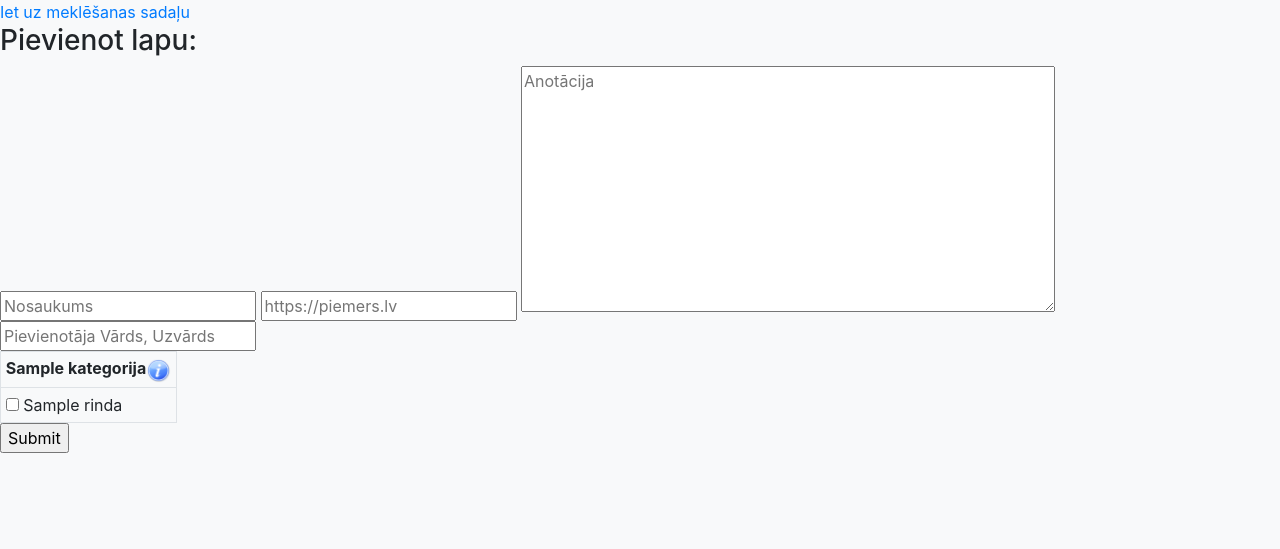
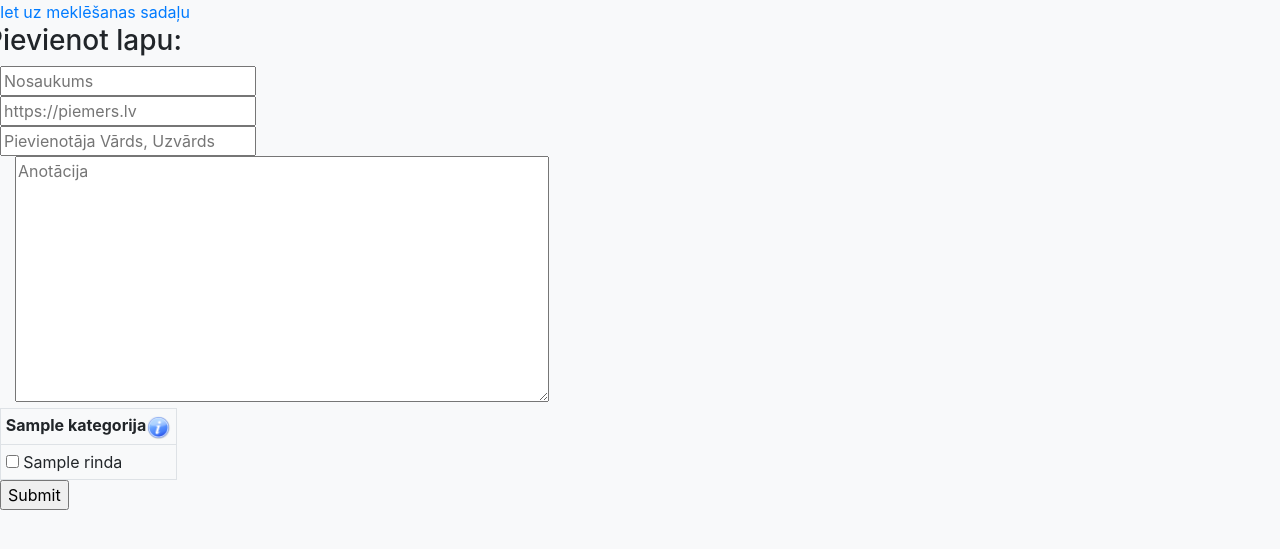
Before and after one commit to martabritala/skolotajuDB, a Flask app: template templates/index1.html in a window 1280 px wide. Shown: the top 549 px of the page. Run offline with Flask 2, Linux system fonts and the light colour scheme; the template is opened without the code that fills it: most values are stand-ins (such as "Sample title", 1, 10 or a date in 2020); parts of the project's set-up code (start-up, migrations or seed data) failed here and were passed over; some libraries are stand-ins or nearby versions.

Commit message:
samainiju vietam???

```diff
--- a/templates/index1.html
+++ b/templates/index1.html
@@ -15,11 +15,25 @@
   <body class="bg-light">
     <a href="./mekletajs">Iet uz meklēšanas sadaļu</a>
     <form method="POST">
+      <div class="row">
       <h3>Pievienot lapu:   </h3>
-      <input type="text" name="nosaukums" placeholder="Nosaukums" required>
-      <input type="url" name="saite" placeholder="https://piemers.lv" required>
-      <textarea name="anotacija" rows="10" cols="50" placeholder="Anotācija"></textarea>
-      <input type="text" name="Autors" placeholder="Pievienotāja Vārds, Uzvārds" required>
+      </div>
+      <div class="col">
+        <div class="row">
+          <input type="text" name="nosaukums" placeholder="Nosaukums" required>
+        </div>
+        <div class="row">
+          <input type="url" name="saite" placeholder="https://piemers.lv" required>
+        </div>
+        <div class="row">
+            <input type="text" name="Autors" placeholder="Pievienotāja Vārds, Uzvārds" required>
+        </div>
+      </div>
+      <div class="col">
+        <textarea name="anotacija" rows="10" cols="50" placeholder="Anotācija"></textarea>
+      </div>
+      <div id="infovieta" class="col">
+      </div>
       <table class="table-sm table-bordered">
         <tr>
           {%for kategorija in kategs%}
```
